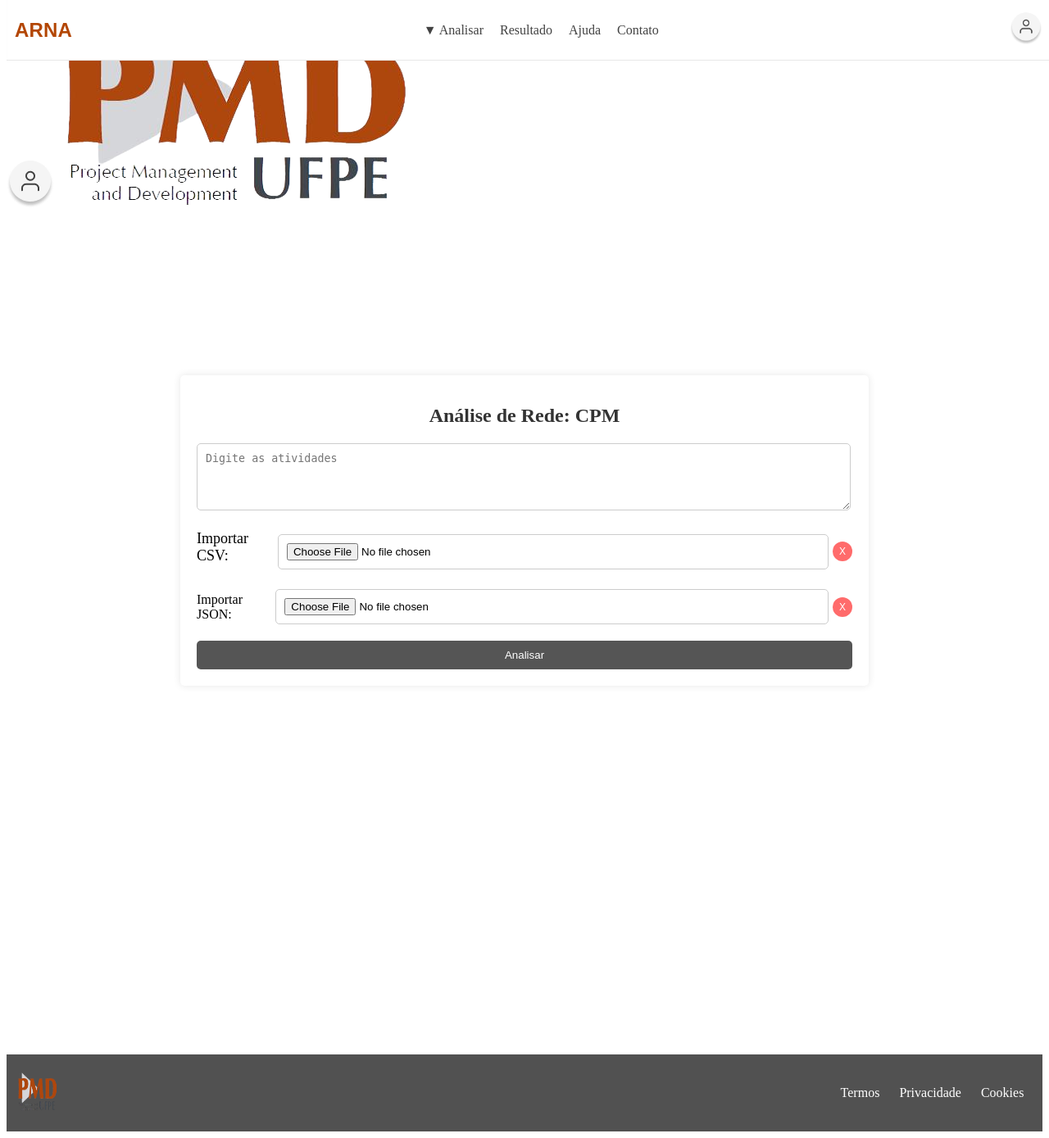
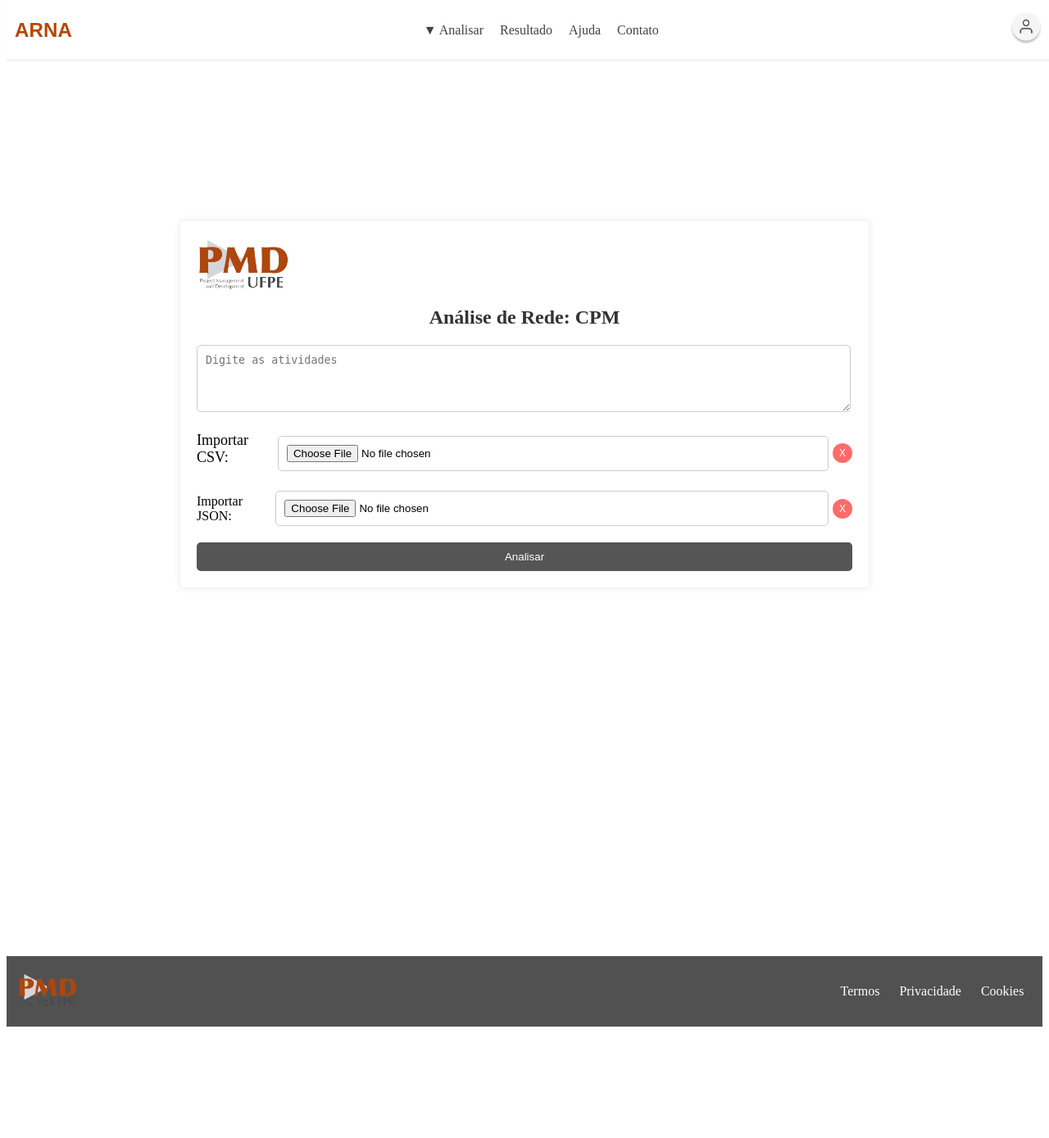
Before and after one commit to gaba23/ARNA_UFPE, a FastAPI app: page /home in a window 1280 px wide. Shown: the whole page at 82% size. After the commit the page ends 1253 px from the top, so only its background shows below. Run offline with FastAPI, Linux system fonts and the light colour scheme.

Commit message:
Size adjust for logo images.

```diff
--- a/api/static/home.css
+++ b/api/static/home.css
@@ -32,6 +32,16 @@
 .logo a {
   text-decoration: none; /* Remover sublinhado */
   color: #B34603; /* Definir a cor */
+}
+
+
+.pmd {
+  width: 200px;
+}
+
+.pmd img {
+  width: 115px;
+  height: auto;
 }
 
 nav {
@@ -119,8 +129,8 @@
 }
 
 .footer-logo img {
-  width: 50px;
-  height: 50px;
+  width: 75px;
+  height: auto;
 }
 
 .footer-links a {
--- a/api/static/landing.css
+++ b/api/static/landing.css
@@ -93,7 +93,7 @@
 }
 
 .image img {
-  width: 550px;
+  width: 400px;
   height: auto;
-  margin-top: 20px;
+  margin: 100px 85px;
 }
--- a/api/templates/home.html
+++ b/api/templates/home.html
@@ -5,8 +5,6 @@
     <link rel="stylesheet" type="text/css" href="{{ url_for('static', path='home.css') }}">
     <link rel="icon" type="image/png" href="{{ url_for('static', path='favicon.png') }}">
     <img src="{{ url_for('static', path='avatar.png') }}" alt="Avatar">
-    <img src="{{ url_for('static', path='logoPMD.png') }}" alt="Random Logo">
-
 </head>
 <body>
     <header>
@@ -43,6 +41,9 @@
     </header>
 
     <div class="container">
+        <div class="pmd">
+            <img src="{{ url_for('static', path='logoPMD.png') }}" alt="Random Logo">
+        </div>
         <h1>Análise de Rede: CPM</h1>
         <form action="/analyze" method="POST" enctype="multipart/form-data">
             <div class="input-box">
--- a/api/templates/landing.html
+++ b/api/templates/landing.html
@@ -21,7 +21,7 @@
             <button onclick="window.location.href='/login'">Descubra mais</button>
         </div>
         <div class="image">
-            <img src="{{ url_for('static', path='/logoPMD.png') }}" alt="Universidade Federal de Pernambuco">
+            <img src="{{ url_for('static', path='/logoPMD.png') }}" alt="Project Management and Development">
         </div>
     </div>
 </body>
```
